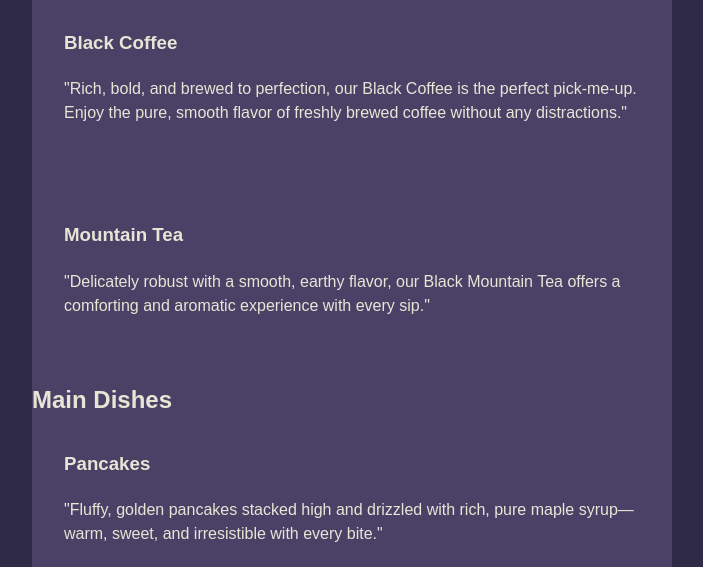
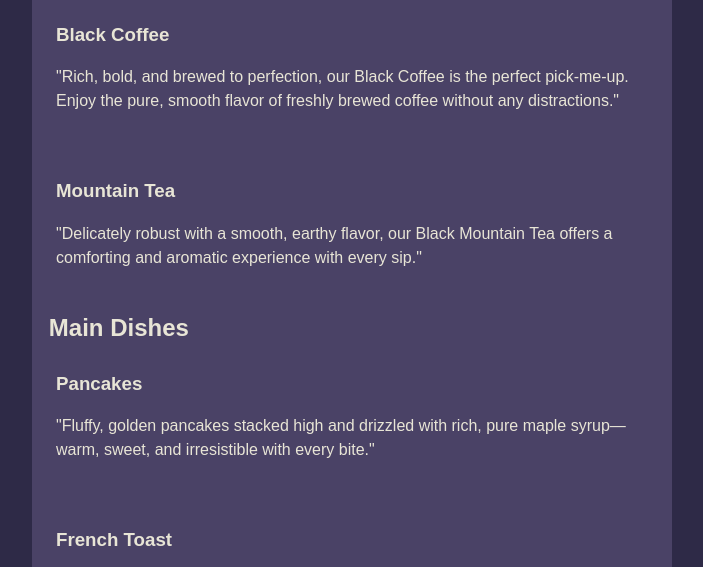
Before and after one commit to Moldedpeanuts/restaurant-page, a website built with webpack: page src/template.html in a window 1280 px wide. Both pictures are taken after a click on the button "Menu". Shown: the part 189-756 px from the top of the page, without its empty margins (288-991 px from the left). Built offline with nearby package versions, Linux system fonts and the light colour scheme.

Commit message:
Style menu items

```diff
--- a/src/styles.css
+++ b/src/styles.css
@@ -83,7 +83,11 @@ h1 {
 .item {
     display: flex;
     flex-direction: column;
-    gap: 20px;
-    margin-bottom: 2em;
-    padding: 2em;
+    gap: 1em;
+    margin-bottom: 1em;
+    padding: 1.5em;
 }
+
+.menu h2 {
+    padding-left: 0.7em;
+}
```
